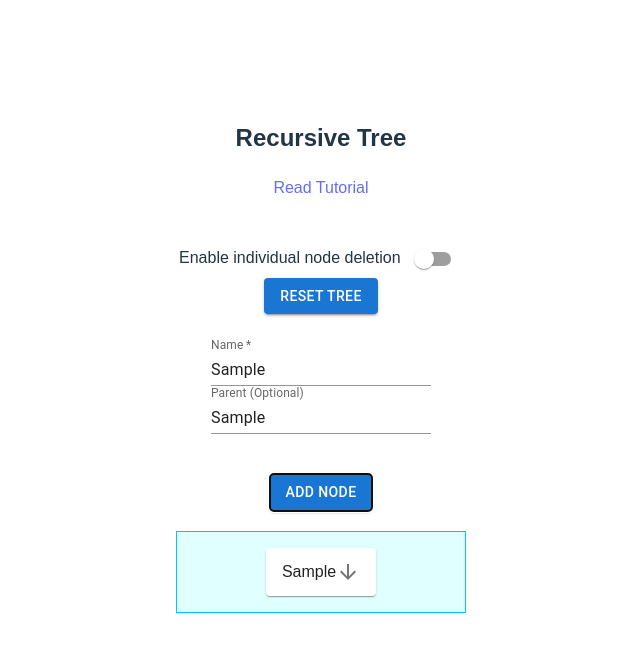
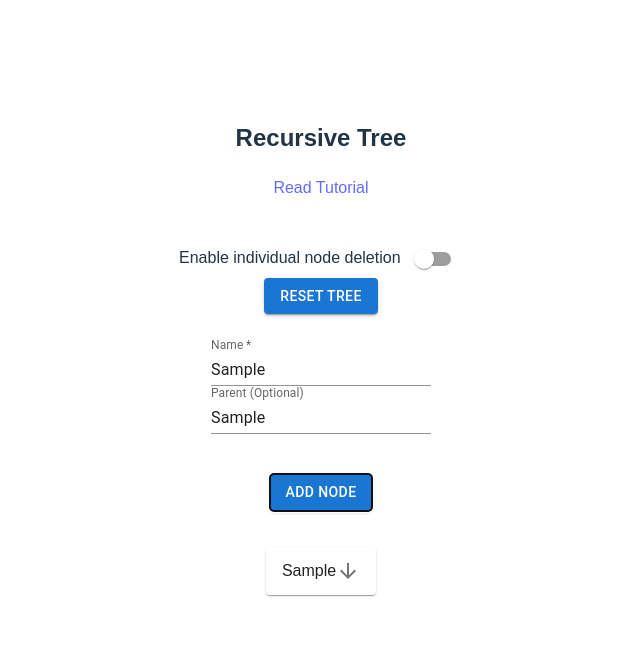
Before and after one commit to Firet/recursive-tree, a React (Vite) app: page / in a window 1280 px wide. Both pictures are taken after typing "Sample", "Sample" into the empty fields and a click on the button "ADD NODE". Shown: the top 652 px of the page, without its empty margins (319-959 px from the left). Built offline with nearby package versions, Linux system fonts and the light colour scheme.

Commit message:
Remove node-contianer background and border colors

```diff
--- a/src/styles.css
+++ b/src/styles.css
@@ -29,9 +29,7 @@
   display: flex;
   flex-direction: column;
   align-items: center;
-  background: lightcyan;
   padding: 1em;
-  border: 1px solid rgb(0, 195, 255);
   width: 20%;
 }
 
```
